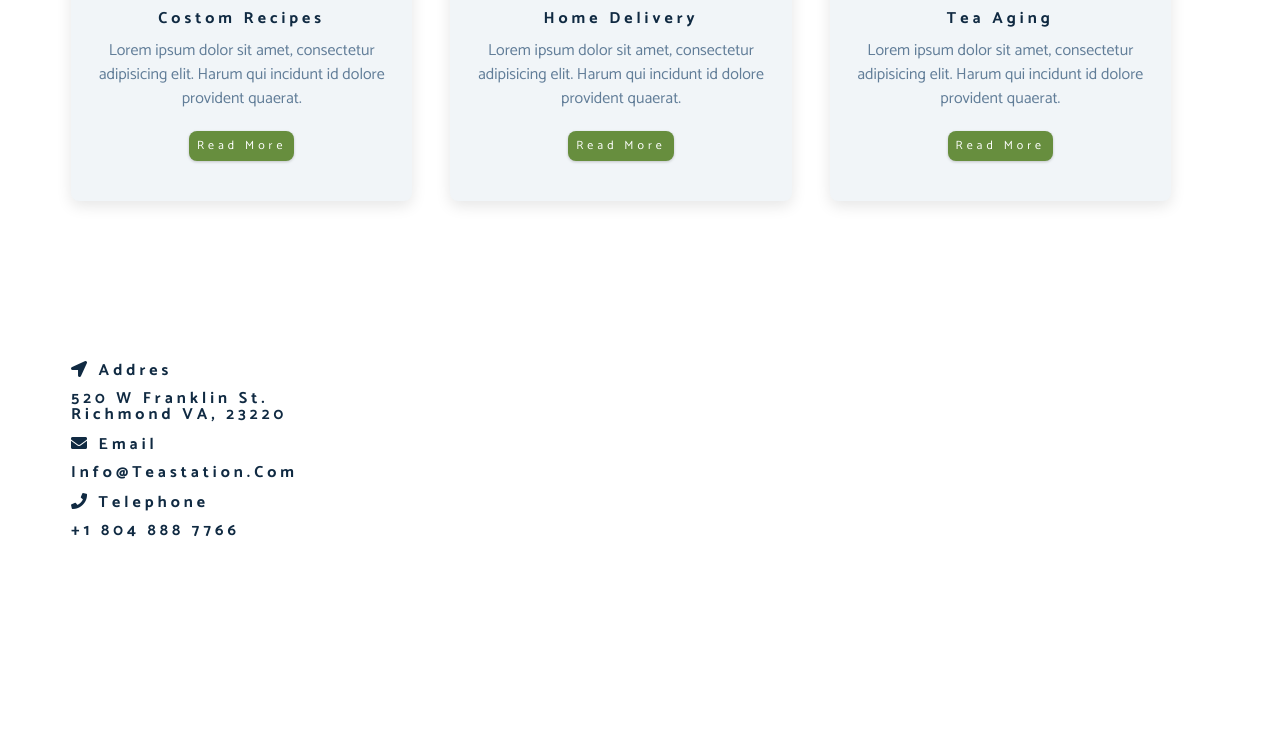
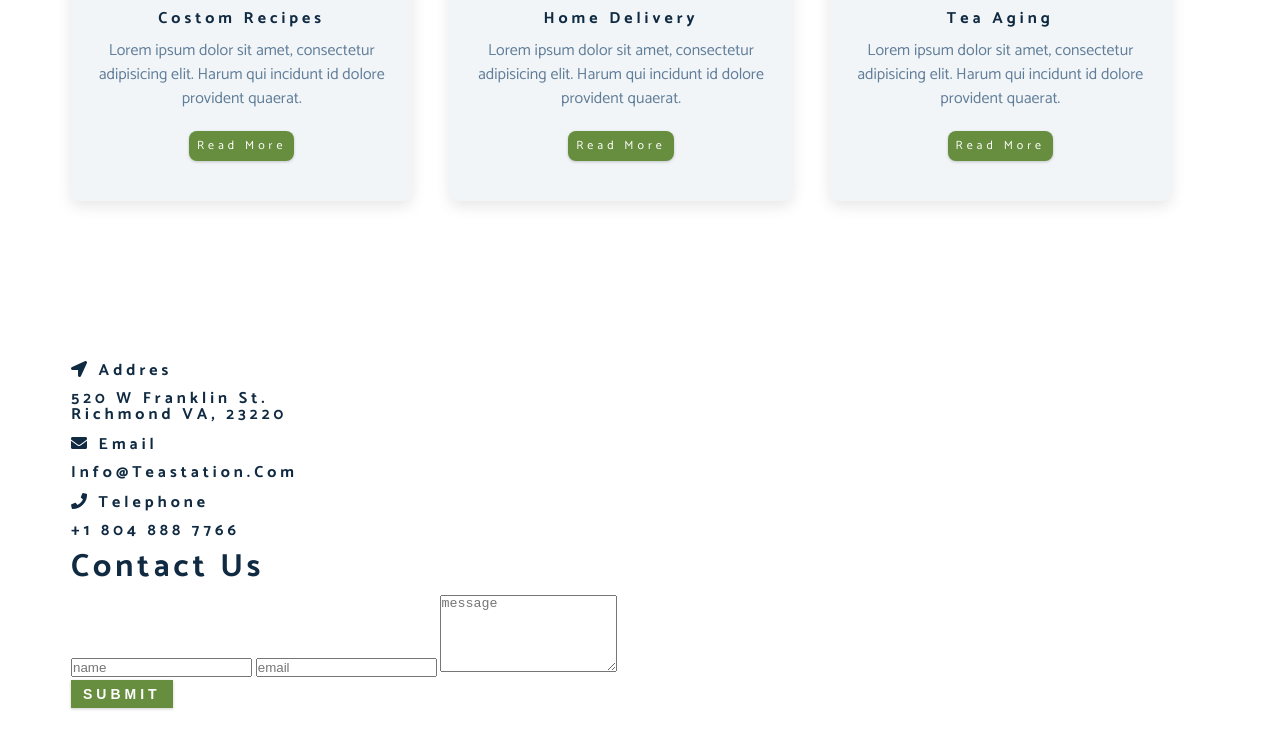
Before and after one commit to NSGuliyev/Star-Wars, a plain HTML site: page index.html in a window 1280 px wide. Shown: the part 2614-3362 px from the top of the page. Before the commit the page ends 3229 px from the top, so only its background shows below. Drawn offline with Linux system fonts and the light colour scheme; a web font is replaced by a local one.

Commit message:
Contact form

```diff
--- a/index.html
+++ b/index.html
@@ -313,7 +313,21 @@
         </article>
 
         <!-- Contact form -->
-        <article class="contact-form"></article>
+        <article class="contact-form">
+          <h3>Contact us</h3>
+          <form action="">
+            <div class="form-group">
+              <!-- inputs -->
+              <input type="text" placeholder="name" class="form-control" name="name">
+              <input type="email" placeholder="email" class="form-control" name="email">
+              <textarea name="message" placeholder="message" class="form-control" cols="0" rows="5"></textarea>
+            </div>
+            <button type="submit" class="submit-btn btn">submit</button>
+          </form>
+
+
+
+        </article>
       </div>
     </section>
     <!--  end of Contact form-->
```
